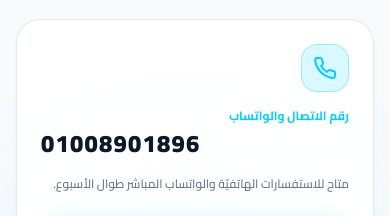
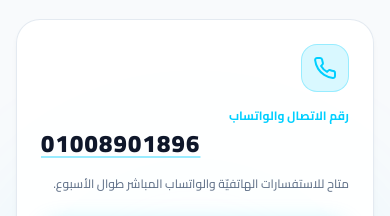
Before and after one commit to Basemmahmoud808/Elmohands, a Next.js app: page / in a window 390 px wide. Shown: the part 4820-5036 px from the top of the page. Built offline with nearby package versions, Linux system fonts and the light colour scheme; no server answers.

Commit message:
feat: Make clicking phone number 01008901896 directly open WhatsApp chat

```diff
--- a/src/components/landing/ContactTeacher.tsx
+++ b/src/components/landing/ContactTeacher.tsx
@@ -40,7 +40,15 @@ export default function ContactTeacher() {
               <div>
                 <span className="text-xs font-bold text-cyan-electric block">رقم الاتصال والواتساب</span>
                 <h3 className="text-2xl font-black text-slate-900 dark:text-chalk tracking-wider pt-1" dir="ltr">
-                  01008901896
+                  <a
+                    href="https://wa.me/201008901896"
+                    target="_blank"
+                    rel="noopener noreferrer"
+                    className="hover:text-cyan-electric transition-colors underline decoration-cyan-electric/40 decoration-2 underline-offset-4"
+                    title="فتح واتساب م/ رضا خيرت مباشرة"
+                  >
+                    01008901896
+                  </a>
                 </h3>
               </div>
               <p className="text-xs text-slate-500 dark:text-chalk-muted font-medium">
--- a/src/components/layout/Footer.tsx
+++ b/src/components/layout/Footer.tsx
@@ -59,7 +59,7 @@ export default function Footer() {
             <ul className="space-y-2.5 text-sm text-slate-600 dark:text-chalk-muted font-medium">
               <li className="flex items-center gap-2.5">
                 <Phone className="w-4 h-4 text-cyan-electric" />
-                <a href="tel:01008901896" dir="ltr" className="hover:text-cyan-electric transition-colors">
+                <a href="https://wa.me/201008901896" target="_blank" rel="noopener noreferrer" dir="ltr" className="hover:text-cyan-electric transition-colors">
                   01008901896
                 </a>
               </li>
```
